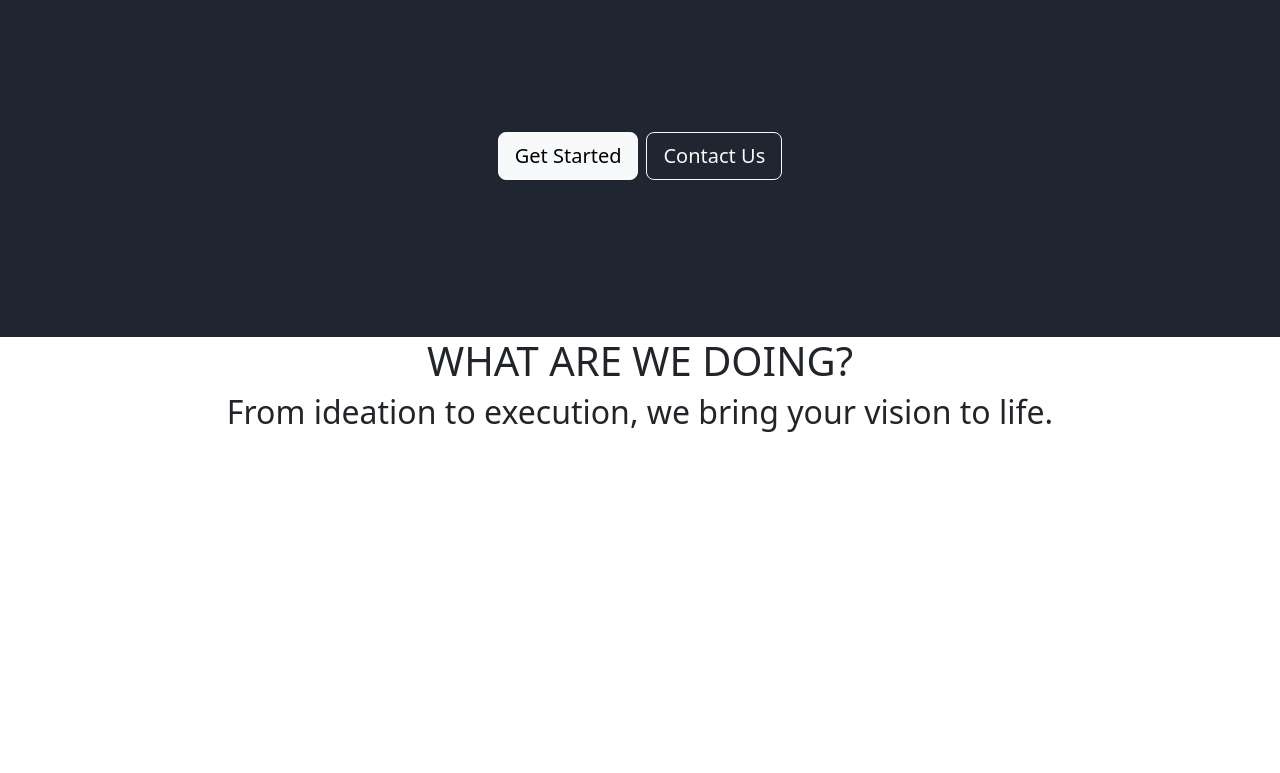
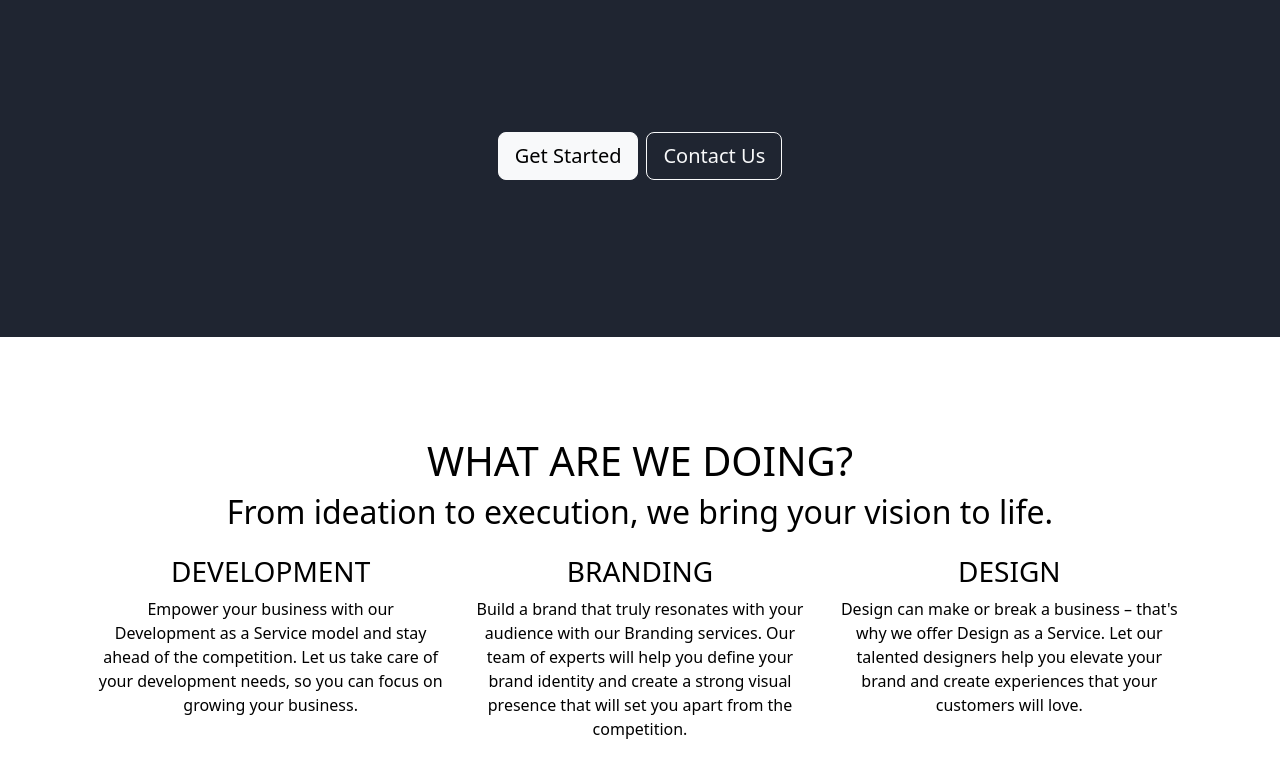
Before and after one commit to Halfdevelopment/New-Website, a plain HTML site: page index.html in a window 1280 px wide. Shown: the part 499-1272 px from the top of the page. Before the commit the page ends 938 px from the top, so only its background shows below. Drawn offline with nearby package versions, Linux system fonts and the light colour scheme.

Commit message:
section waht are we doing

```diff
--- a/css/home.css
+++ b/css/home.css
@@ -29,3 +29,9 @@
     line-height: 1em;
     color: #eb4a48;
   }
+
+/* about-us section*/
+#about-us {
+  margin-top: 100px;
+  color: #000;
+}
--- a/index.html
+++ b/index.html
@@ -36,10 +36,19 @@
       <section id="about-us">
         <h1>WHAT ARE WE DOING?</h1>
         <h2>From ideation to execution, we bring your vision to life.</h2>
-        <div class="container">
-          <div class="row-cols-3">
+        <div class="container text-center">
+          <div class="row p-3">
             <div class="col">
-              <h1 DEVELOPMENT></h1>
+              <h3>DEVELOPMENT</h3>
+              <p>Empower your business with our Development as a Service model and stay ahead of the competition. Let us take care of your development needs, so you can focus on growing your business.</p>
+            </div>
+            <div class="col">
+              <h3>BRANDING</h3>
+              <p>Build a brand that truly resonates with your audience with our Branding services. Our team of experts will help you define your brand identity and create a strong visual presence that will set you apart from the competition.</p>
+            </div>
+            <div class="col">
+              <h3>DESIGN</h3>
+              <p>Design can make or break a business – that's why we offer Design as a Service. Let our talented designers help you elevate your brand and create experiences that your customers will love.</p>
             </div>
           </div>
         </div>
```
